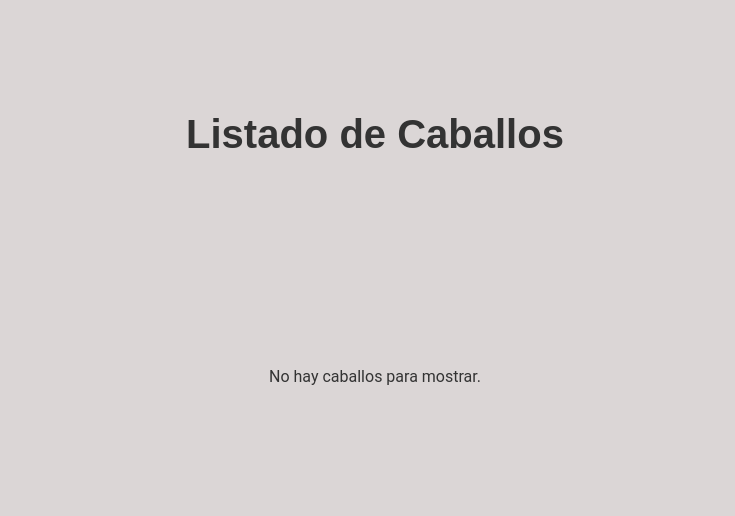
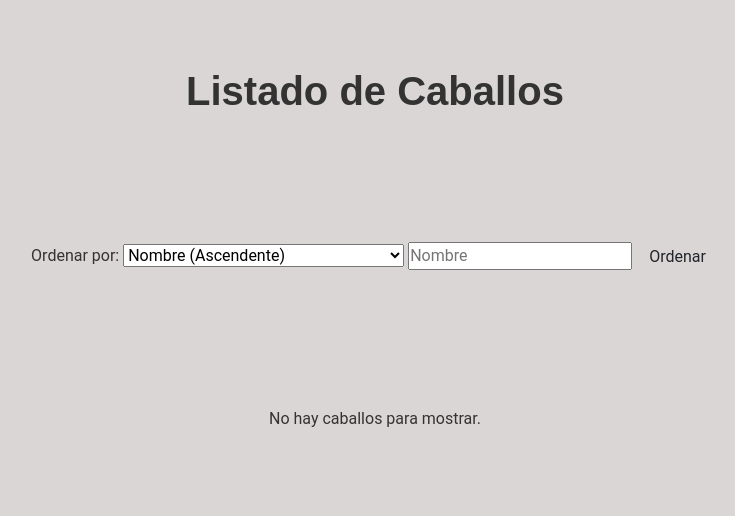
Before and after one commit to Teddyware01/CEDICA, a Flask app: page /ecuestre/ in a window 1280 px wide. Shown: the part 70-586 px from the top of the page, without its empty margins (265-1000 px from the left). Run offline with Flask 3, Linux system fonts and the light colour scheme; some libraries are stand-ins or nearby versions.

Commit message:
Agrego los filtros y busquedas

```diff
--- a/admin/src/core/ecuestre/__init__.py
+++ b/admin/src/core/ecuestre/__init__.py
@@ -18,10 +18,26 @@
 
     return ecuestre
 
-def list_ecuestre(sort_by=None):
+def list_ecuestre(sort_by=None, search=None):
     query = Ecuestre.query
+    if search:
+        query = query.filter(
+                Ecuestre.nombre.like(f"%{search}%"),
+        )
+    if sort_by:
+        if sort_by == "nombre_asc":
+            query = query.order_by(Ecuestre.nombre.asc())
+        elif sort_by == "nombre_desc":
+            query = query.order_by(Ecuestre.nombre.desc())
+        elif sort_by == "fecha_nacimiento_asc":
+            query = query.order_by(Ecuestre.fecha_nacimiento.asc())
+        elif sort_by == "fecha_nacimiento_desc":
+            query = query.order_by(Ecuestre.fecha_nacimiento.desc())
+        elif sort_by == "fecha_ingreso_asc":
+            query = query.order_by(Ecuestre.fecha_ingreso.asc())
+        elif sort_by == "fecha_ingreso_desc":
+            query = query.order_by(Ecuestre.fecha_ingreso.desc())
     return query.all()
-
 
 def traer_ecuestre(ecuestre_id):
     ecuestre = Ecuestre.query.get(ecuestre_id)
--- a/admin/src/web/controllers/ecuestre.py
+++ b/admin/src/web/controllers/ecuestre.py
@@ -9,8 +9,8 @@
 @bp.get("/")
 def listar_ecuestre():
     sort_by = request.args.get("sort_by")
-    ecuestres = ecuestre.list_ecuestre(sort_by=sort_by)
-    print(ecuestres)
+    search = request.args.get("search")
+    ecuestres = ecuestre.list_ecuestre(sort_by=sort_by, search=search)
     return render_template("ecuestre/listado.html", ecuestre=ecuestres)
 
 @bp.get("/ecuestre<int:ecuestre_id>")
--- a/admin/src/web/templates/ecuestre/listado.html
+++ b/admin/src/web/templates/ecuestre/listado.html
@@ -10,6 +10,19 @@
     {{ super() }}
     <h1 class="text-center">Listado de Caballos</h1>
 
+    <form method="GET" action="{{ url_for('ecuestre.listar_ecuestre') }}" class="mb-3">
+        <label for="sort_by">Ordenar por:</label>
+        <select name="sort_by" id="sort_by">
+            <option value="nombre_asc">Nombre (Ascendente)</option>
+            <option value="nombre_desc">Nombre (Descendente)</option>
+            <option value="fecha_nacimiento_asc">Fecha de Nacimiento (Ascendente)</option>
+            <option value="fecha_nacimiento_desc">Fecha de Nacimiento (Descendente)</option>
+            <option value="fecha_ingreso_asc">Fecha de Ingreso (Ascendente)</option>
+            <option value="fecha_ingreso_desc">Fecha de Ingreso (Descendente)</option>
+        </select>
+        <input type="text" id="search" name="search" placeholder="Nombre">
+        <button type="submit" class="btn btn-sort">Ordenar</button>
+    </form>
 
     {% if ecuestre %}
 
@@ -18,6 +31,7 @@
             <tr>
                 <th>Nombre</th>
                 <th>Fecha de Nacimiento</th>
+                <th>Fecha de Ingreso</th>
                 <th>Sexo</th>
                 <th>Raza</th>
                 <th>Pelaje</th>
@@ -29,6 +43,7 @@
             <tr>
                 <td>{{ ecuestre.nombre }}</td>
                 <td>{{ ecuestre.fecha_nacimiento }}</td>
+                <td>{{ ecuestre.fecha_ingreso }}</td>
                 <td>{{ "Macho" if ecuestre.sexo else "Hembra" }}</td>
                 <td>{{ ecuestre.raza }}</td>
                 <td>{{ ecuestre.pelaje }}</td>
```
